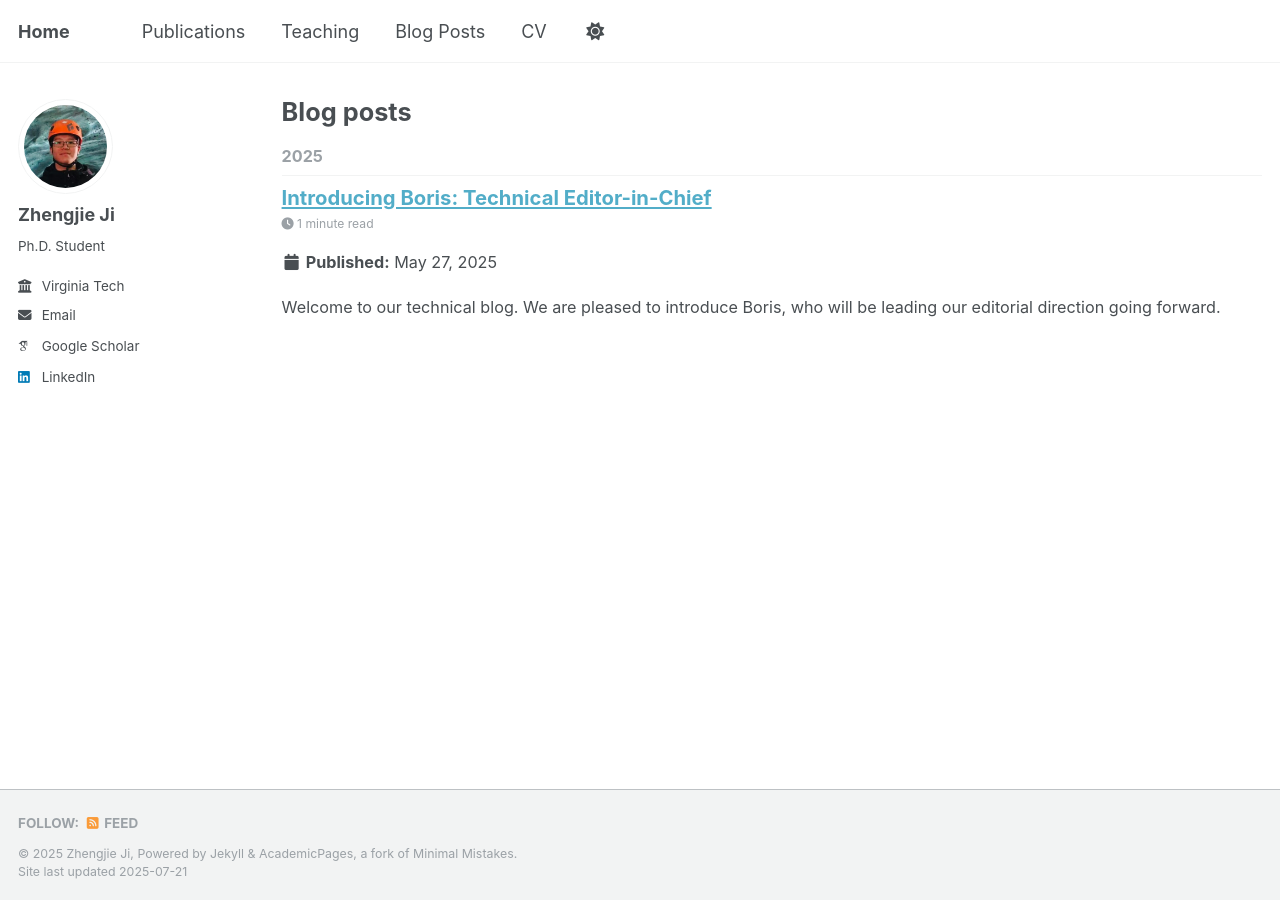
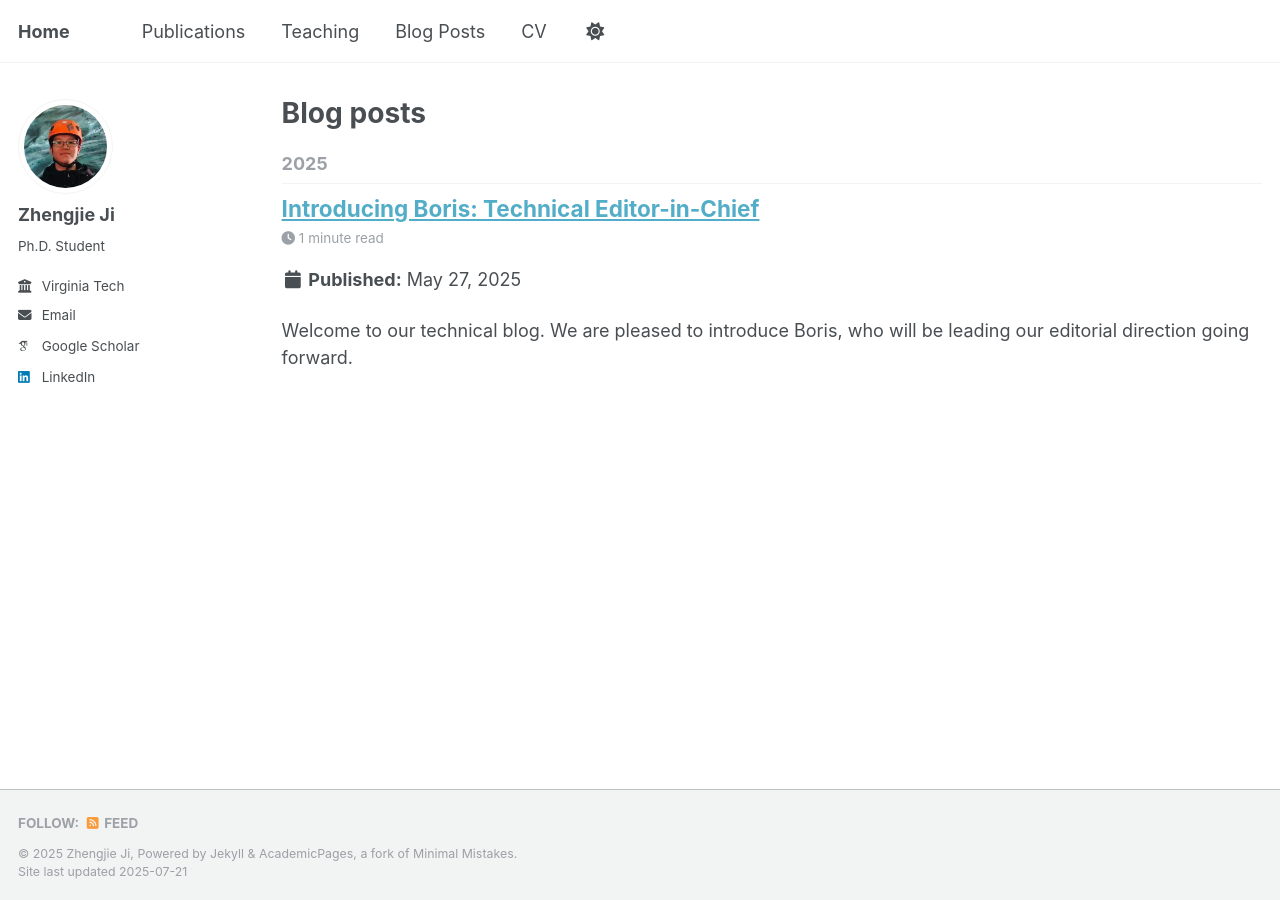
Before and after one commit to zhengjieji/zhengjieji.github.io, a Jekyll site: the page built from _pages/year-archive.html, in a window 1280 px wide. Built offline with Jekyll 4.4.1, drawn with Linux system fonts in a browser that asks for light colours; some web fonts are replaced.

Commit message:
change font size

```diff
--- a/_pages/publications.html
+++ b/_pages/publications.html
@@ -4,12 +4,6 @@ title: "Publications"
 permalink: /publications/
 author_profile: true
 ---
-
-<style>
-.archive {
-  font-size: 0.90em;
-}
-</style>
 
 {% if site.author.googlescholar %}
   <div class="wordwrap">You can also find my articles on <a href="{{site.author.googlescholar}}">my Google Scholar profile</a>.</div>
--- a/_pages/teaching.html
+++ b/_pages/teaching.html
@@ -5,12 +5,6 @@ permalink: /teaching/
 author_profile: true
 ---
 
-<style>
-.archive {
-  font-size: 0.90em;
-}
-</style>
-
 {% include base_path %}
 
 {% for post in site.teaching reversed %}
--- a/_pages/year-archive.html
+++ b/_pages/year-archive.html
@@ -6,12 +6,6 @@ author_profile: true
 redirect_from:
   - /wordpress/blog-posts/
 ---
-
-<style>
-.archive {
-  font-size: 0.90em;
-}
-</style>
 
 {% include base_path %}
 {% capture written_year %}'None'{% endcapture %}
```
Also changed, not shown: _publications/2024-ebpf-eliminating.md (+1 -1 lines).
